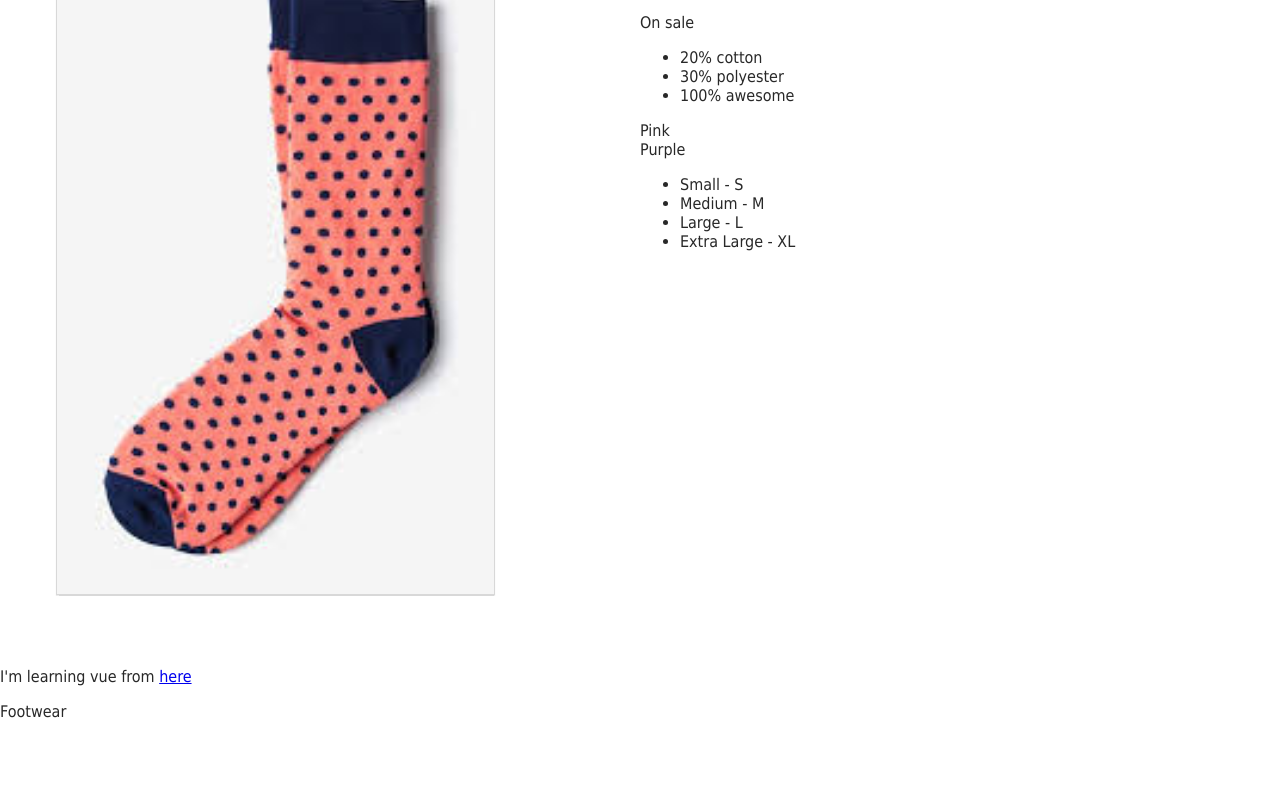
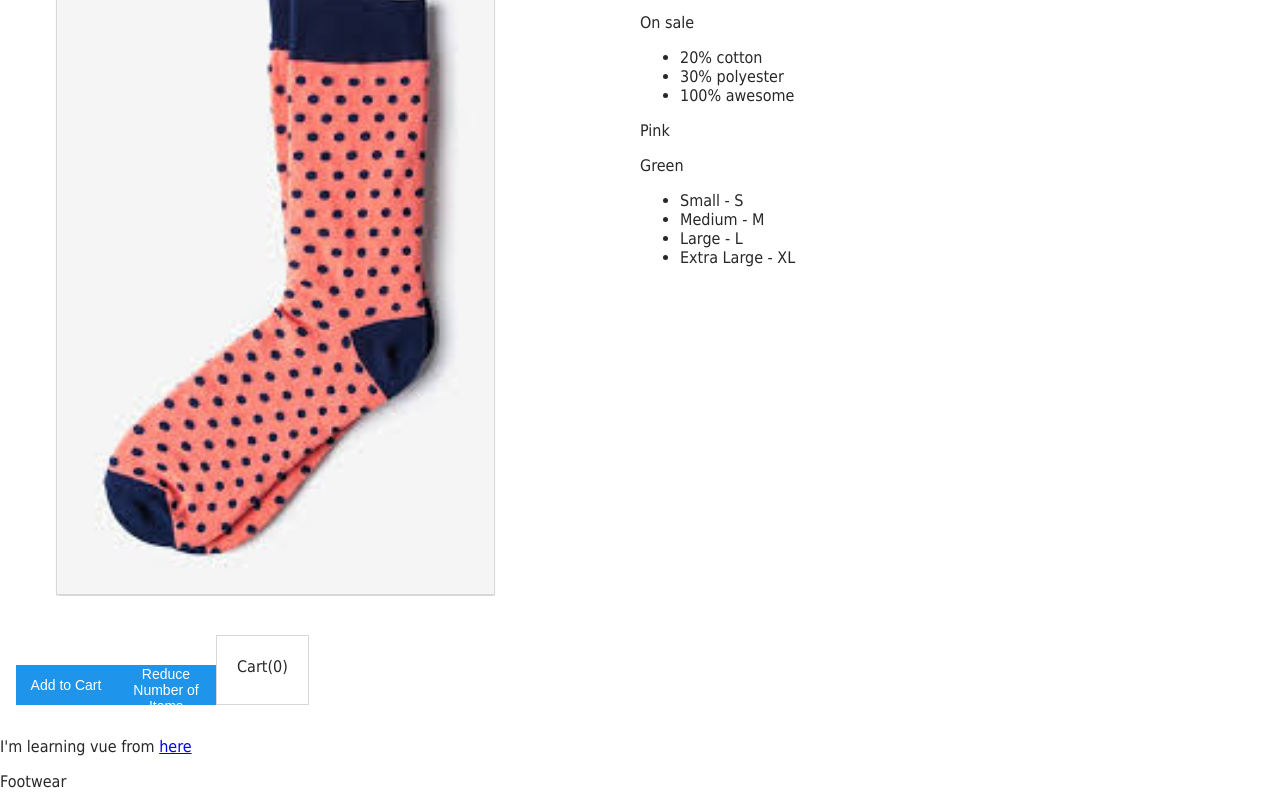
Before and after one commit to 75pollet/vuemastery, a plain HTML site: page index.html in a window 1280 px wide. Shown: the part 204-1011 px from the top of the page. Before the commit the page ends 941 px from the top, so only its background shows below. Drawn offline with nearby package versions, Linux system fonts and the light colour scheme.

Commit message:
event handling

```diff
--- a/index.html
+++ b/index.html
@@ -22,12 +22,17 @@
 													<li v-for="detail in details"> {{ detail }} </li>
 												</ul>
 												<div v-for="variant in variants" :key="variant.variantId">
-													{{ variant.variantColor }}
+													<p @mouseover="updateProduct(variant.variantImage)"> {{ variant.variantColor }} </p>
 												</div>
 												<ul>
 													<li v-for="size in sizes">{{ size }}</li>
 												</ul>
-                </div>
+								</div>
+								<button v-on:click="addToCart">Add to Cart</button>
+								<button v-on:click="reduceNumber">Reduce Number of Items</button>
+								<div class="cart">
+									<p>Cart({{ cart }})</p>
+								</div>
 
 
             </div>
--- a/main.js
+++ b/main.js
@@ -11,13 +11,28 @@ var app = new Vue({
         variants: [
             {
                 variantId: 1234,
-                variantColor: "Pink"
+                variantColor: "Pink",
+                variantImage: "images/sock.jpeg"
+
             },
             {
                 variantId: 3456,
-                variantColor: "Purple"
+                variantColor: "Green",
+                variantImage: "images/sock2.jpeg"
             }
         ],
-        sizes: ["Small - S", "Medium - M", "Large - L", "Extra Large - XL"]
+        sizes: ["Small - S", "Medium - M", "Large - L", "Extra Large - XL"],
+        cart: 0
+    },
+    methods: {
+        addToCart(){
+            this.cart += 1
+        },
+        updateProduct(variantImage){
+            this.image = variantImage
+        },
+        reduceNumber(){
+            this.cart -= 1
+        }
     }
 })
```
Also changed, not shown: images/sock2.jpeg (added).
